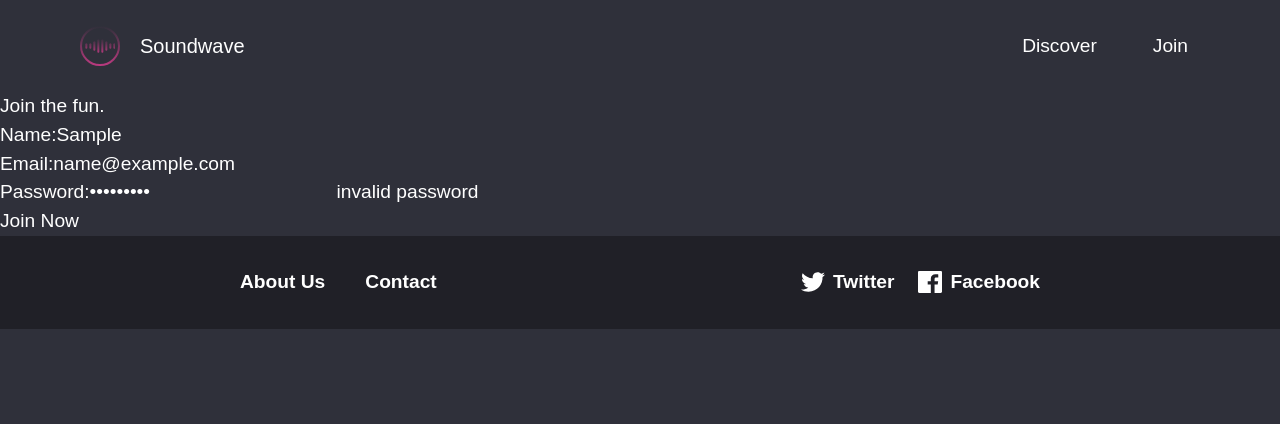
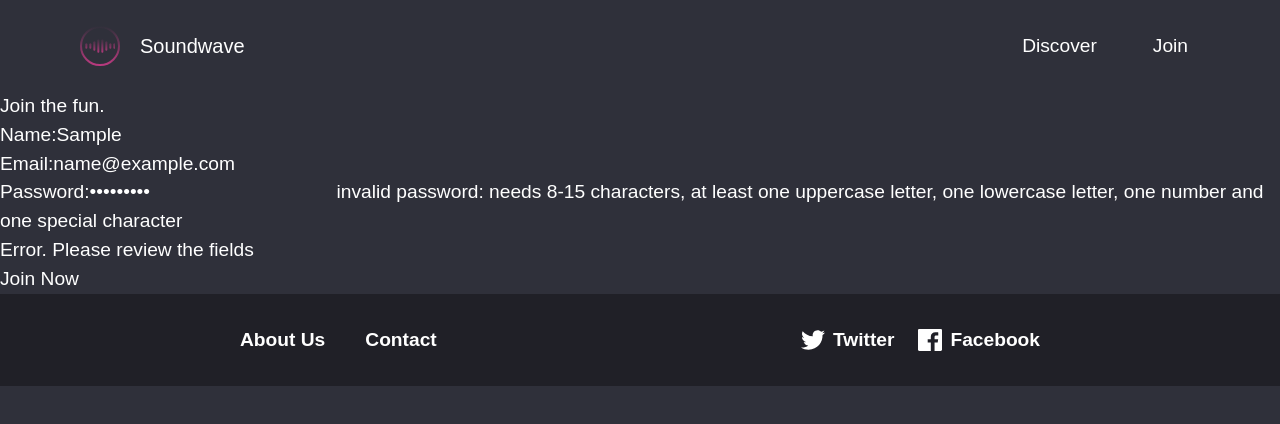
Before and after one commit to Nuclea88/SoundWave, a React (Vite) app: page /Login in a window 1280 px wide. Both pictures are taken after typing "Sample", "name@example.com", "Sample123" into the empty fields and a click on the button "Join Now". Shown: the top 424 px of the page. Built offline with nearby package versions, Linux system fonts and the light colour scheme.

Commit message:
fix: resolve conflicts in phorm

```diff
--- a/src/components/atoms/PhormRules.jsx
+++ b/src/components/atoms/PhormRules.jsx
@@ -9,7 +9,7 @@ email: {
 },
 password: {
     pattern: /^(?=.*[a-z])(?=.*[A-Z])(?=.*\d)(?=.*[$@$!%*?&])([A-Za-z\d$@$!%*?&]|[^ ]){8,15}$/,
-    errorMsg: 'invalid password'
+    errorMsg: 'invalid password: needs 8-15 characters, at least one uppercase letter, one lowercase letter, one number and one special character'
 }
 }
 export default PhormRules;
--- a/src/components/organism/Phorm.jsx
+++ b/src/components/organism/Phorm.jsx
@@ -1,6 +1,6 @@
 import {useState} from 'react';
-import PhormRules from '../atoms/PhormRules';
-import InputField from '../atoms/InputField';
+import PhormRules from '../atoms/PhormRules.jsx';
+import InputField from '../atoms/InputField.jsx';
 
 const Phorm = () => {
     const formFields = [
@@ -8,18 +8,20 @@ const Phorm = () => {
   { label: "Email", name: "email", type: "email" },
   { label: "Password", name: "password", type: "password" },
 ];
-    const [phormData, setPhormData] = useState({
-        name:'',
-        email:'',
-        password:''
-    });
+    const initialState = formFields.reduce((acc, field) => {
+        acc[field.name] = "";
+        return acc;
+        }, {});
+    const [phormData, setPhormData] = useState({initialState});
     const [errors, setErrors] = useState({});
+    const [formMessage, setFormMessage] = useState('');
     const handleChange = (event) => {
         const {name, value} = event.target;
         setPhormData({
             ...phormData,
             [name]: value
         });
+        setFormMessage('');
     };
     const handleBlur = (e) => {
         const { name, value } = e.target;
@@ -36,7 +38,16 @@ const Phorm = () => {
     };
     const handleSubmit = (event) => {
         event.preventDefault();
-        console.log("Datos a validar:", phormData);
+        formFields.forEach(field => validateField(
+            field.name, phormData[field.name]));
+        const hasErrors = Object.values(errors).some(msg => msg !== "");
+        if (!hasErrors) {
+            setFormMessage('');
+            console.log("Datos a validar:", phormData);
+        }
+        if (hasErrors) {
+            setFormMessage('Error. Please review the fields');
+        }
     }
     return (
         <form onSubmit={handleSubmit}>
@@ -51,7 +62,9 @@ const Phorm = () => {
                     onBlur={handleBlur}
                     error={errors[field.name]}
                 />
-            ))}
+            )) }
+            {formMessage && (
+                <p> {formMessage}</p>)}
             <button type="submit">Join Now</button>
         </form>
     )
```
